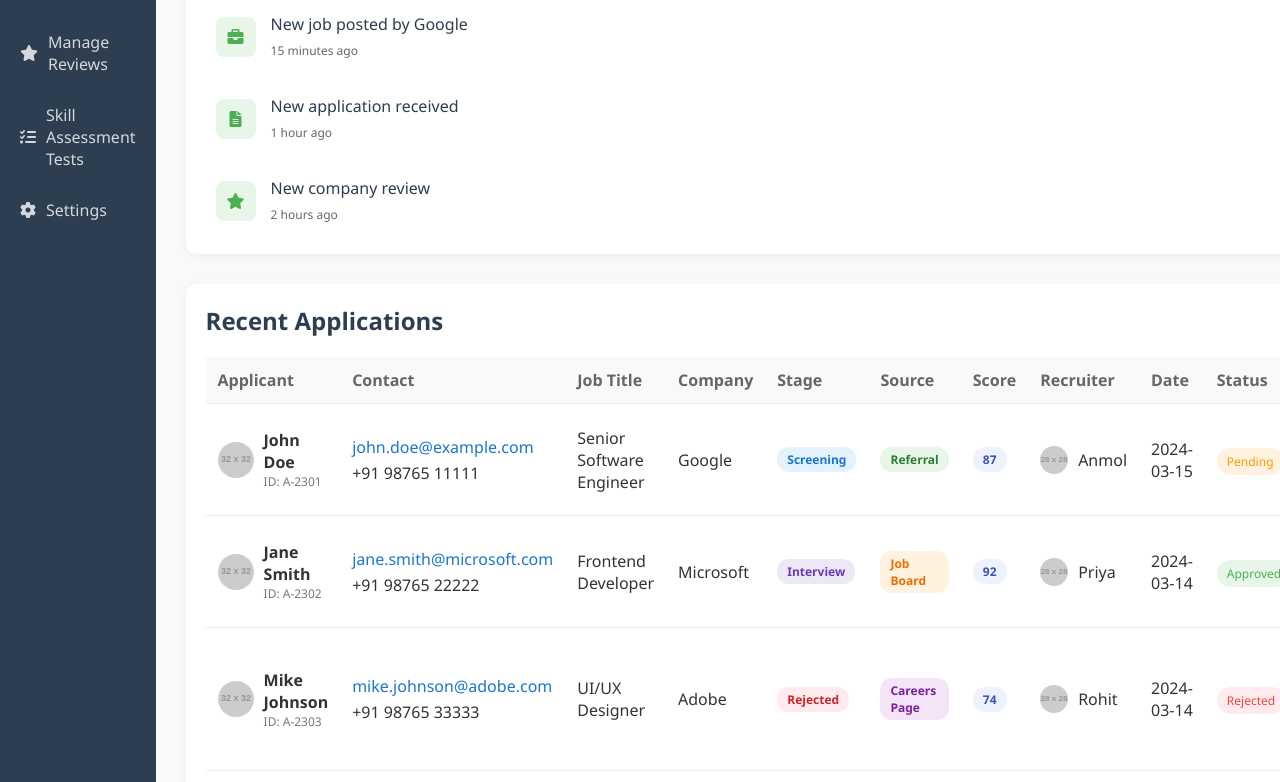
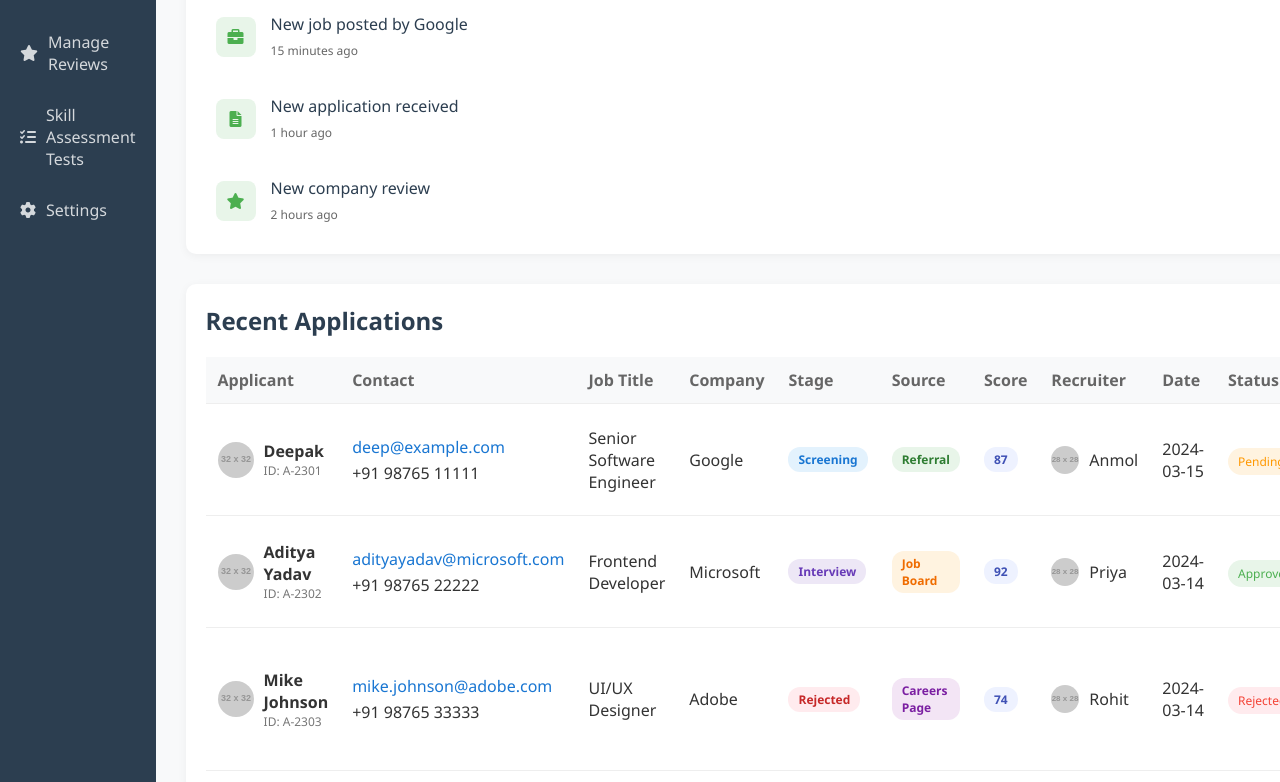
Before and after one commit to Anmol6790/JobPortal, a plain HTML site: page admin.html in a window 1280 px wide. Shown: the part 411-1193 px from the top of the page. Drawn offline with Linux system fonts and the light colour scheme; placeholder pictures from the web are drawn by us.

Commit message:
Update admin.html

```diff
--- a/admin.html
+++ b/admin.html
@@ -182,14 +182,14 @@
                                         <div class="user-cell">
                                             <img class="avatar" src="https://via.placeholder.com/32" alt="User">
                                             <div>
-                                                <strong>John Doe</strong>
+                                                <strong>Deepak</strong>
                                                 <div class="user-meta">ID: A-2301</div>
                                             </div>
                                         </div>
                                     </td>
                                     <td>
                                         <div class="contact-cell">
-                                            <a href="mailto:john.doe@example.com">john.doe@example.com</a>
+                                            <a href="mailto:john.doe@example.com">deep@example.com</a>
                                             <span>+91 98765 11111</span>
                                         </div>
                                     </td>
@@ -231,14 +231,14 @@
                                         <div class="user-cell">
                                             <img class="avatar" src="https://via.placeholder.com/32" alt="User">
                                             <div>
-                                                <strong>Jane Smith</strong>
+                                                <strong>Aditya Yadav</strong>
                                                 <div class="user-meta">ID: A-2302</div>
                                             </div>
                                         </div>
                                     </td>
                                     <td>
                                         <div class="contact-cell">
-                                            <a href="mailto:jane.smith@microsoft.com">jane.smith@microsoft.com</a>
+                                            <a href="mailto:jane.smith@microsoft.com">adityayadav@microsoft.com</a>
                                             <span>+91 98765 22222</span>
                                         </div>
                                     </td>
@@ -1303,7 +1303,7 @@
                             <div class="reviewer">
                                 <img src="https://via.placeholder.com/30" alt="Reviewer">
                                 <div>
-                                    <strong>Jane Smith</strong>
+                                    <strong>Anmol Pandey</strong>
                                     <div class="small">Applied: Frontend Developer • 2024-03-14</div>
                                 </div>
                             </div>
```
